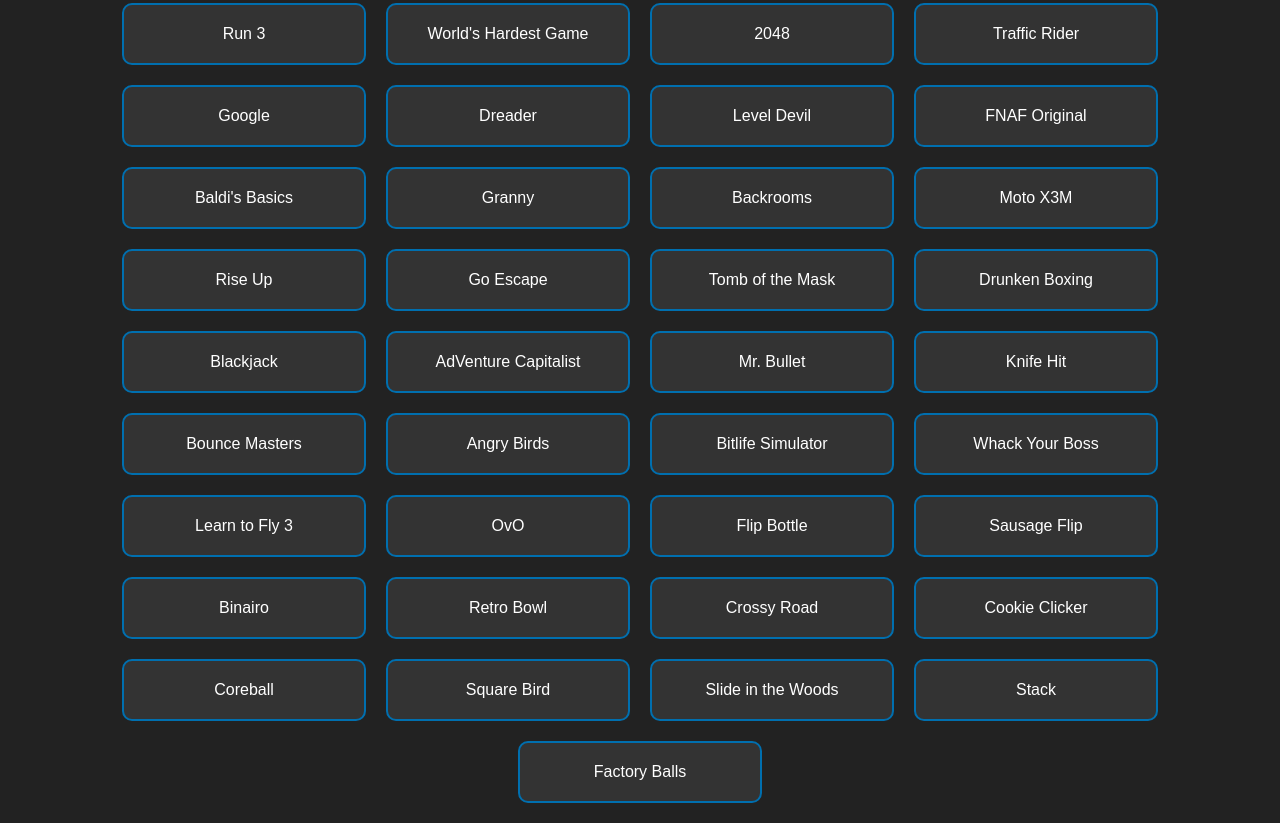
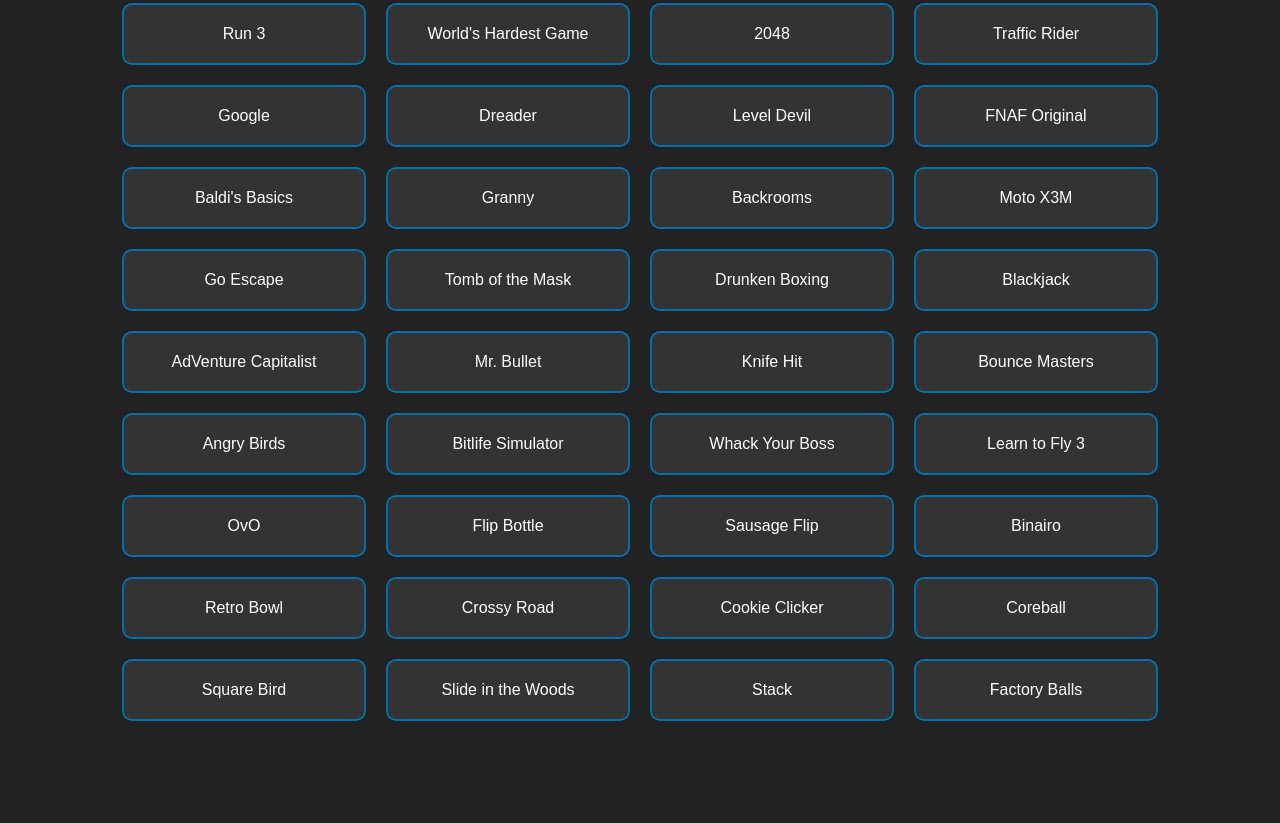
Before and after one commit to coltbowlin0/Colts-GameHub, a plain HTML site: page index.html in a window 1280 px wide. Shown: the part 749-1572 px from the top of the page. After the commit the page ends 1490 px from the top, so only its background shows below. Drawn offline with Linux system fonts and the light colour scheme.

Commit message:
Update index.html

```diff
--- a/index.html
+++ b/index.html
@@ -161,7 +161,6 @@
     <div class="game-card"><a href="granny.html" target="_blank">Granny</a></div>
     <div class="game-card"><a href="backrooms.html" target="_blank">Backrooms</a></div>
     <div class="game-card"><a href="motox3m.html" target="_blank">Moto X3M</a></div>
-    <div class="game-card"><a href="riseup.html" target="_blank">Rise Up</a></div>
     <div class="game-card"><a href="goescape.html" target="_blank">Go Escape</a></div>
     <div class="game-card"><a href="tombofmask.html" target="_blank">Tomb of the Mask</a></div>
     <div class="game-card"><a href="drunkenboxing.html" target="_blank">Drunken Boxing</a></div>
```
